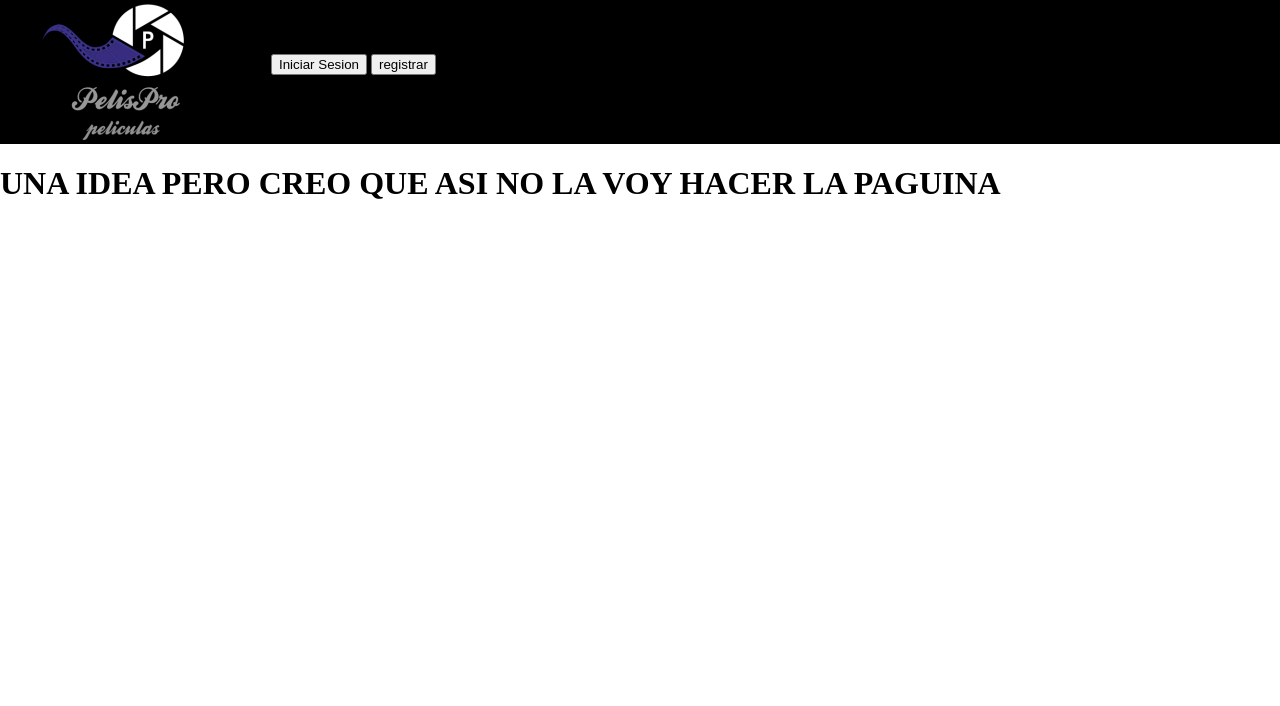
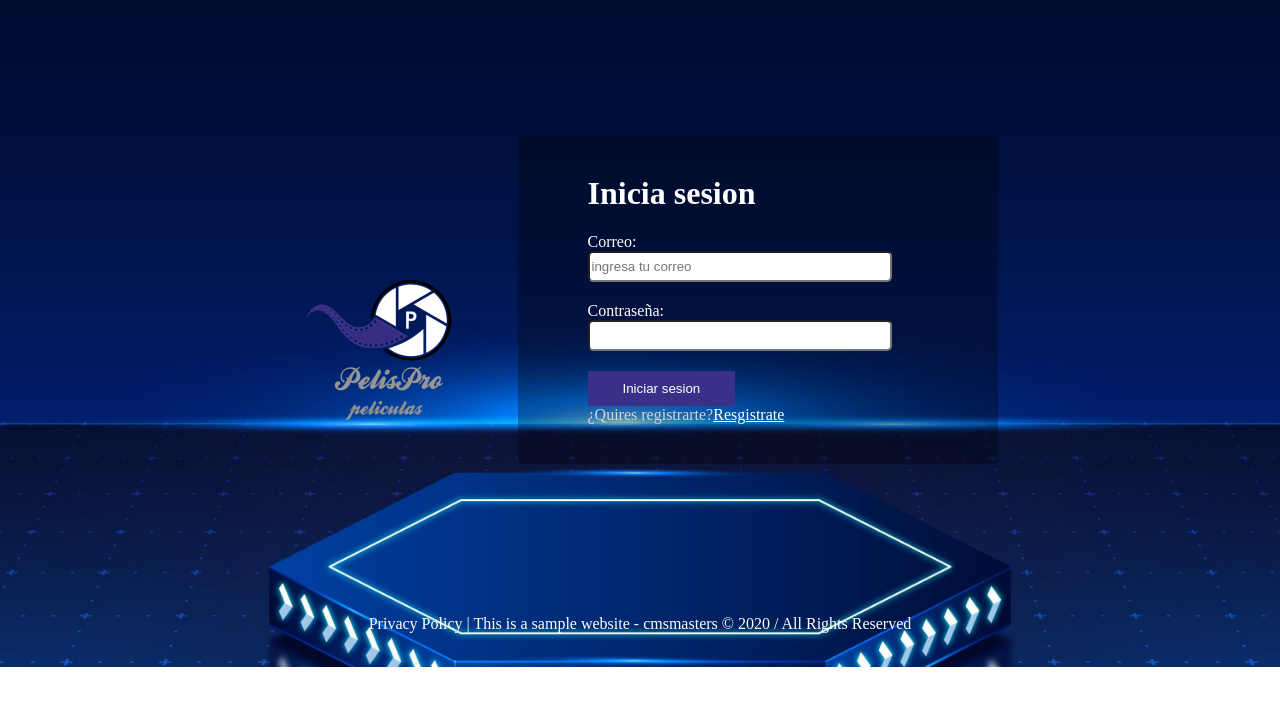
Before and after one commit to JoseAronGonzalezGonzalez/ProyectoFinal, a PHP site: page /inicioSession/index.php in a window 1280 px wide. Shown: the top 706 px of the page. Run offline with PHP 8.4, Linux system fonts and the light colour scheme.

Commit message:
inclucion login

```diff
--- a/assets/css/estilo.css
+++ b/assets/css/estilo.css
@@ -2,6 +2,7 @@
 body{
 
 	margin: 0;
+	padding: 0;
 }
 
 .barra-menu{
--- /dev/null
+++ b/assets/css/estiloLogin.css
@@ -0,0 +1,63 @@
+
+body{
+
+	padding: 0;
+	margin: 0;
+}
+
+.login{
+
+	background: url('../img/loginImg.jpg');
+	height: 667px;
+	background-size: cover;
+	background-repeat: no-repeat;
+	text-align: center;
+	color: white;
+	position: relative;
+}
+
+/*
+.inicioHeder{
+    margin: auto;
+
+}*/
+
+.loginHeder{
+	display: inline-block;
+    /*text-align: center;*/
+    color: white;
+	margin: 135px 20px;
+	background-color: rgba(0 0 0 / 0.30);
+	border-radius: 5px;
+}
+.areaRegistro{
+	display: block;
+	color: #d4d4d4;
+}
+
+.PrinciLogin{
+	/*background-color: blue;*/
+	margin: 40px;
+	width: 370px;
+	text-align: left;
+	padding-left: 30px;
+}
+
+.PrinciLogin input{
+	margin-bottom: 20px;
+	height: 25px;
+    width: 80%;
+    border-radius: 5px;
+}
+
+.areaRegistro a{
+	color: white;
+
+}
+
+.areaRegistro button{
+	background-color: #393187;
+	color: white;
+	padding: 10px 35px;
+	border: none;
+}
--- /dev/null
+++ b/inicioSession/index.php
@@ -0,0 +1,36 @@
+<!DOCTYPE html>
+<html lang="en">
+<head>
+	<meta charset="UTF-8">
+	<meta name="viewport" content="width=device-width, initial-scale=1.0">
+	<link rel="stylesheet" type="text/css" href="../assets/css/estiloLogin.css?v=0.0.3" media="all">
+	<title>Loggin o registro</title>
+</head>
+<body>
+	<div class="login">
+		<img src="../assets/img/logoPelicula2.png">
+		<div class="loginHeder">
+			<div class="PrinciLogin">
+				<h1>Inicia sesion</h1>
+				<div>
+					<label>Correo:</label><br>
+					<input type="email" name="email1" id="email1" placeholder="ingresa tu correo"><br>
+					<label>Contraseña:</label><br>
+					<input type="password" name="email" id="email"><br>
+					<div class="areaRegistro">
+						<button>Iniciar sesion</button><br>
+
+						<label>¿Quires registrarte?</label><a href="">Resgistrate</a>
+					</div>
+				</div>
+			</div>
+		</div>
+		<div>
+			<p>
+ 				<span>Privacy Policy</span> | This is a sample website - cmsmasters © 2020 / All Rights Reserved
+ 			</p>
+		</div>
+	</div>
+
+</body>
+</html>
```
Also changed, not shown: assets/img/loginImg.jpg (added).
